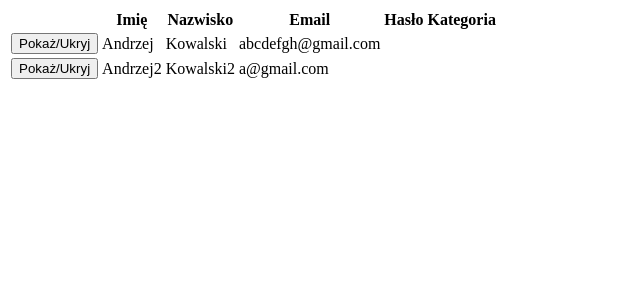
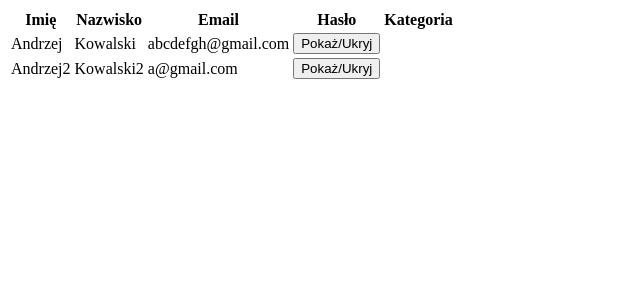
Before and after one commit to Zappp/frontend-react-ts, a React (Create React App) app: page / in a window 1280 px wide. Shown: the top 300 px of the page, without its empty margins (0-640 px from the left). Built offline with nearby package versions, Linux system fonts and the light colour scheme.

Commit message:
implementacja chowania i pokazywania atrybutow

```diff
--- a/src/components/Home/index.tsx
+++ b/src/components/Home/index.tsx
@@ -1,4 +1,3 @@
-import { useState } from 'react'
 import { UserData } from '../../types'
 import SpecificInfo from '../SpecificInfo'
 
@@ -7,12 +6,10 @@ interface Props {
 }
 
 const Home: React.FC<Props> = ({ userData }) => {
-  const [isShown, setIsShown] = useState(false)
   return (
     <table>
       <thead>
         <tr>
-          <th></th>
           <th>Imię</th>
           <th>Nazwisko</th>
           <th>Email</th>
@@ -23,15 +20,10 @@ const Home: React.FC<Props> = ({ userData }) => {
       <tbody>
         {userData.map((user, index) => (
           <tr key={index}>
-            <td>
-              <button type='button' onClick={() => setIsShown(!isShown)}>
-                Pokaż/Ukryj
-              </button>
-            </td>
             <td>{user.name}</td>
             <td>{user.surname}</td>
             <td>{user.email}</td>
-            {isShown ? <SpecificInfo userPrivateData={user} /> : null}
+            <SpecificInfo userPrivateData={user} />
           </tr>
         ))}
       </tbody>
--- a/src/components/SpecificInfo/index.tsx
+++ b/src/components/SpecificInfo/index.tsx
@@ -1,14 +1,25 @@
 import { UserPrivateData } from '../../types'
+import { useState } from 'react'
 
 interface Props {
   userPrivateData: UserPrivateData
 }
 
 const SpecificInfo: React.FC<Props> = ({ userPrivateData }) => {
+  const [isShown, setIsShown] = useState(false)
   return (
     <>
-      <td>{userPrivateData.password}</td>
-      <td>{userPrivateData.category}</td>
+      {isShown ? (
+        <>
+          <td>{userPrivateData.password}</td>
+          <td>{userPrivateData.category}</td>
+        </>
+      ) : null}
+      <td>
+        <button type='button' onClick={() => setIsShown(!isShown)}>
+          Pokaż/Ukryj
+        </button>
+      </td>
     </>
   )
 }
```
